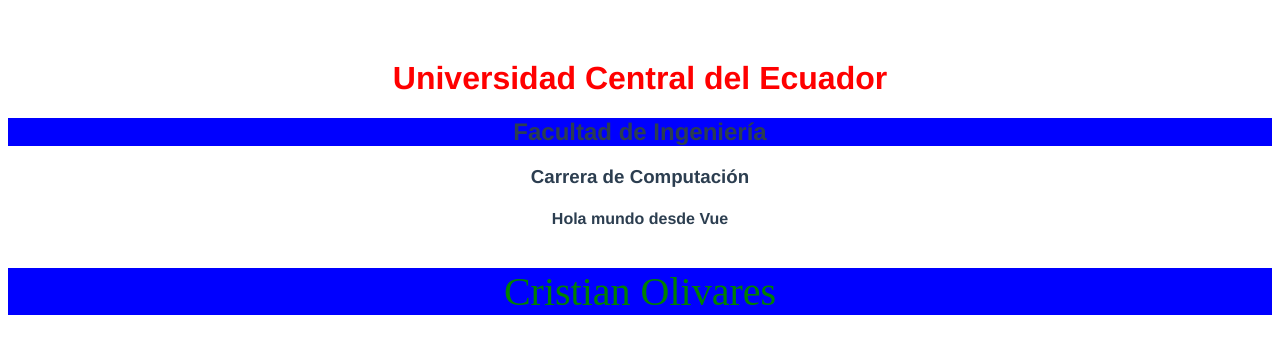
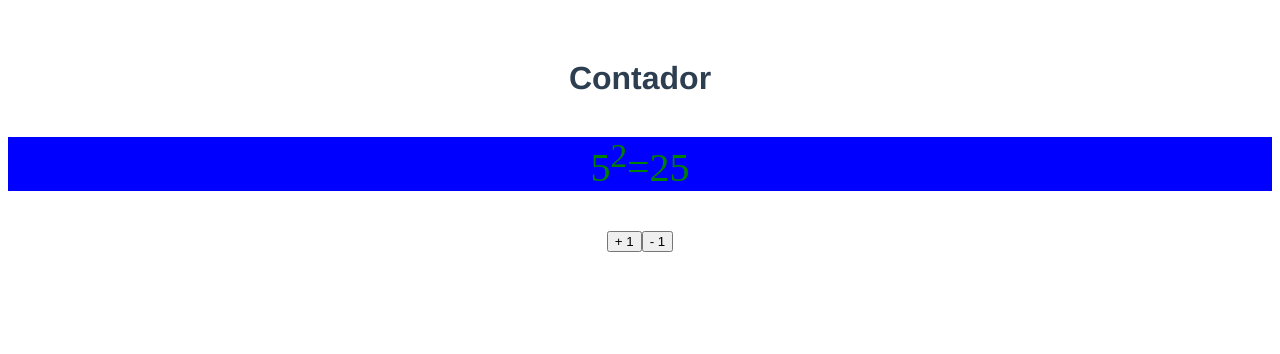
Before and after one commit to Ctrian/pw_u2_p8_co, a Vue app: page / in a window 1280 px wide. Shown: the top 354 px of the page. Built offline with nearby package versions, Linux system fonts and the light colour scheme.

Commit message:
Taller 13

```diff
--- a/src/App.vue
+++ b/src/App.vue
@@ -1,14 +1,17 @@
 <template>
-  <HolaMundoView/>
+  <!-- <HolaMundoView/> -->
+  <Contador/>
 </template>
 
 <script>
-import HolaMundoView from './views/HolaMundoView.vue';
+import HolaMundoView from '@/views/HolaMundoView.vue';
+import Contador from '@/views/ContadorView.vue';
 
 export default {
   name: 'App',
   components: {
-    HolaMundoView
+    HolaMundoView,
+    Contador
   },
 }
 </script>
--- /dev/null
+++ b/src/components/Contador.vue
@@ -0,0 +1,68 @@
+<template>
+  <div class="container">
+    <h1>Contador</h1>
+<p>{{ numero }}<sup>2</sup>={{ calcularCuadrado() }}</p>
+<div>
+    <button v-on:click="incrementar()"> + 1 </button>
+    <button v-on:click="decrementar()"> - 1 </button>
+</div>
+
+<!--
+    <p>{{ numero }}<sup>2</sup>={{ calcularCuadrado() }}</p>
+    <p>{{ numero }}<sup>2</sup>={{ calcularCuadrado() }}</p>
+    <p>{{ numero }}<sup>2</sup>={{ calcularCuadrado() }}</p>
+    <p>{{ numero }}<sup>2</sup>={{ calCuadrado }}</p>
+    <p>{{ numero }}<sup>2</sup>={{ calCuadrado }}</p> -->
+<!--
+    <p>{{ numero + 1}}</p>
+    <p>{{ activo }}</p>
+    <p>{{ usuario.edad }}</p>
+    <p>{{ arreglo }}</p>
+    1+1
+    {{1+1}}
+    true?'Es verdadero':'Es falso'
+    {{true?'Es verdadero':'Es falso'}} -->
+  </div>
+</template>
+
+<script>
+export default {
+    data() {
+        return {
+            /* numero inicializado en 5 */
+            numero:5,
+            texto: 'Cristian Olivares',
+            activo: true,
+            usuario:{
+                nombre: "Cristian",
+                apellido: "Olivares",
+                genero: 'M',
+                edad:25
+            },
+            arreglo: [1,2,3,4,5]
+        }
+    },
+    methods: {
+        calcularCuadrado() {
+            console.log('calcularCuadrado');
+            return this.numero * this.numero;
+        },
+        incrementar() {
+            this.numero++;
+        },
+        decrementar() {
+            this.numero--;
+        },
+    },
+    computed: {
+        calCuadrado() {
+            console.log('calCuadrado computado');
+            return this.numero * this.numero;
+        }
+    }
+}
+</script>
+
+<style>
+
+</style>
--- /dev/null
+++ b/src/views/ContadorView.vue
@@ -0,0 +1,18 @@
+<template>
+  <Contador/>
+</template>
+
+<script>
+
+import Contador from '@/components/Contador.vue'
+
+export default {
+components: {
+    Contador
+}
+}
+</script>
+
+<style>
+
+</style>
```
